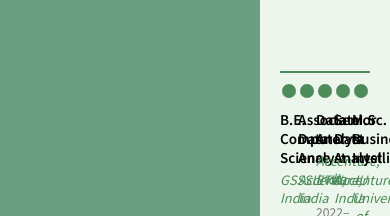
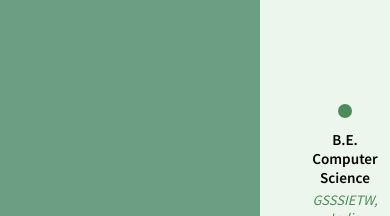
Before and after one commit to shivalirkumar26/shivali.github.io, a plain HTML site: page index.html in a window 390 px wide. Both pictures are taken after a click on the link "ABOUT". Shown: the part 628-844 px from the top of the page. Drawn offline with Linux system fonts and the light colour scheme.

Commit message:
Update style.css

```diff
--- a/style.css
+++ b/style.css
@@ -233,7 +233,7 @@ h3 {
   width: 100%;
   max-width: 100%;
   margin: 80px auto 40px;
-  padding: 20px 0 0;
+  padding: 20px 40px 0; /* Added left & right padding */
   display: flex;
   justify-content: space-between;
   align-items: flex-start;
@@ -241,9 +241,9 @@ h3 {
 
 .timeline-line {
   position: absolute;
-  top: 25px; /* This allows circles to sit over the line */
-  left: 0;
-  right: 0;
+  top: 25px;
+  left: 40px;     /* Matches left padding */
+  right: 40px;    /* Matches right padding */
   height: 2px;
   background-color: #4e8b5b;
   z-index: 0;
@@ -252,8 +252,18 @@ h3 {
 .timeline-point {
   position: relative;
   text-align: center;
-  width: 20%;
   z-index: 1;
+  flex: 1;
+}
+
+.timeline-point:first-child {
+  align-items: flex-start;
+  text-align: left;
+}
+
+.timeline-point:last-child {
+  align-items: flex-end;
+  text-align: right;
 }
 
 .timeline-point .circle {
@@ -263,7 +273,7 @@ h3 {
   border-radius: 50%;
   margin: 0 auto;
   position: relative;
-  top: 18px; /* This places it on top of the line */
+  top: 18px;
 }
 
 .timeline-point .role {
@@ -286,3 +296,21 @@ h3 {
   color: #777;
   margin-top: 6px;
 }
+
+@media (max-width: 768px) {
+  .timeline {
+    flex-direction: column;
+    align-items: center;
+    padding: 40px 20px;
+  }
+
+  .timeline-line {
+    display: none; /* Or make it vertical if you want */
+  }
+
+  .timeline-point {
+    width: 100%;
+    text-align: center;
+    margin-bottom: 30px;
+  }
+}
```
